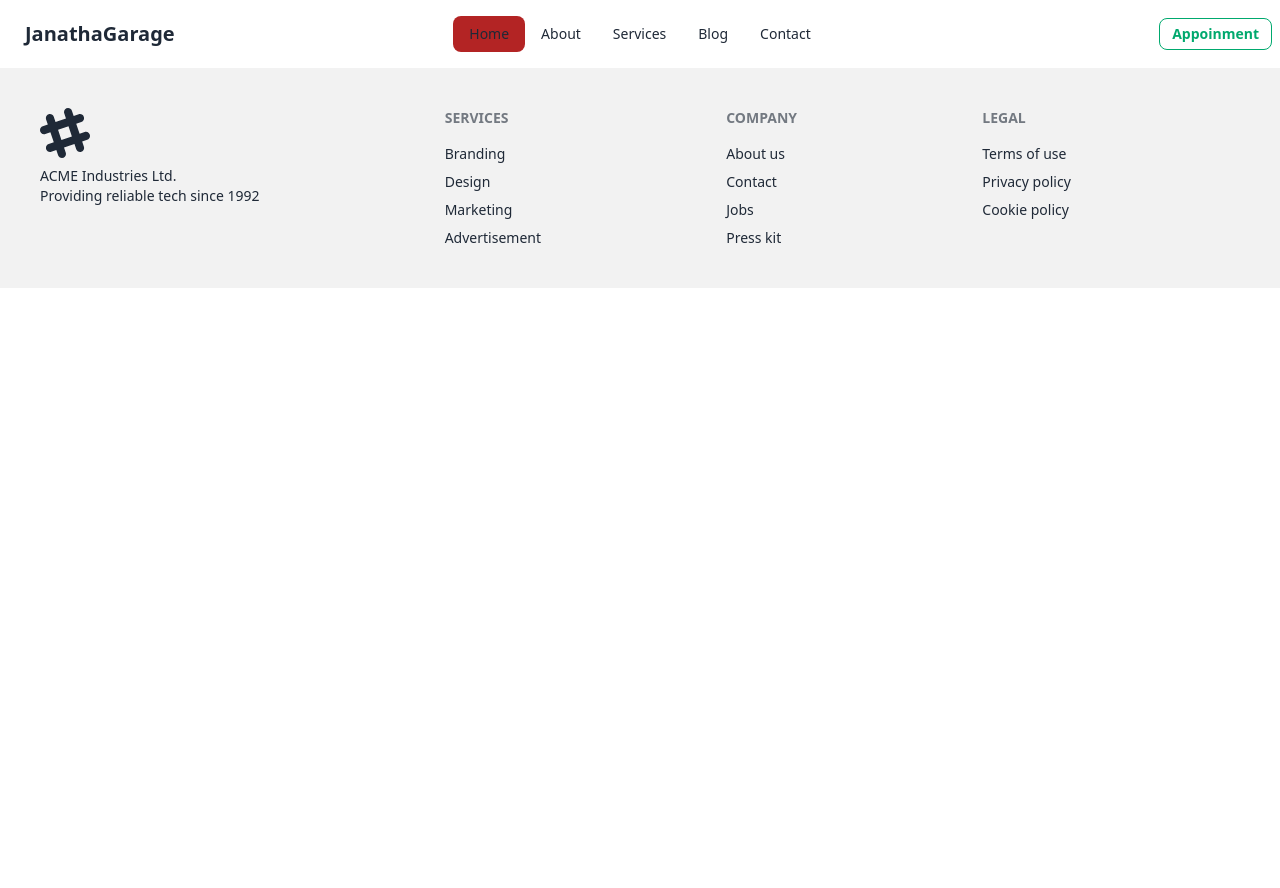
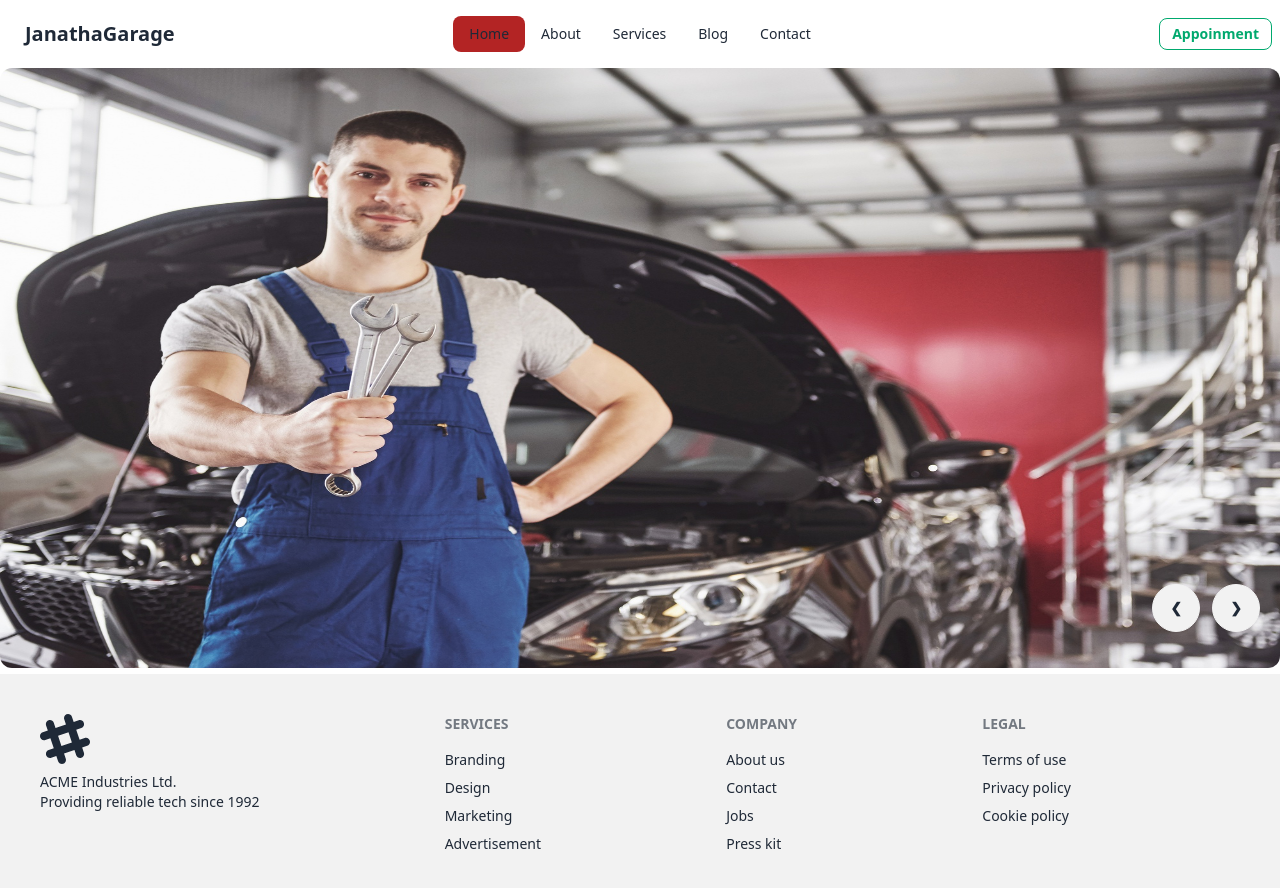
Before and after one commit to rjspyk5/janatha-garage-client, a React (Vite) app: page / in a window 1280 px wide. Shown: the top 888 px of the page. Before the commit the page ends 800 px from the top, so only its background shows below. Built offline with nearby package versions, Linux system fonts and the light colour scheme.

Commit message:
add carasoul image

```diff
--- /dev/null
+++ b/src/Pages/Home/Home.jsx
@@ -0,0 +1,9 @@
+import { Slider } from "./Slider";
+
+export const Home = () => {
+  return (
+    <div>
+      <Slider />
+    </div>
+  );
+};
--- /dev/null
+++ b/src/Pages/Home/Slider.jsx
@@ -0,0 +1,65 @@
+import one from "../../assets/images/banner/1.jpg";
+import two from "../../assets/images/banner/2.jpg";
+import three from "../../assets/images/banner/3.jpg";
+import four from "../../assets/images/banner/4.jpg";
+import five from "../../assets/images/banner/5.jpg";
+import six from "../../assets/images/banner/6.jpg";
+
+export const Slider = () => {
+  return (
+    <div>
+      <div className="carousel w-full">
+        <div id="slide1" className="carousel-item relative w-full">
+          <img src={one} className="w-full h-[400px] md:h-[600px] rounded-xl" />
+          <div className="absolute flex justify-end transform -translate-y-1/2 gap-3 left-5 right-5 bottom-3">
+            <a href="#slide4" className="btn btn-circle">
+              ❮
+            </a>
+            <a href="#slide2" className="btn btn-circle">
+              ❯
+            </a>
+          </div>
+        </div>
+        <div id="slide2" className="carousel-item relative w-full">
+          <img src={two} className="w-full h-[400px] md:h-[600px] rounded-xl" />
+          <div className="absolute flex justify-end transform -translate-y-1/2 gap-3 left-5 right-5 bottom-3">
+            <a href="#slide1" className="btn btn-circle">
+              ❮
+            </a>
+            <a href="#slide3" className="btn btn-circle">
+              ❯
+            </a>
+          </div>
+        </div>
+        <div id="slide3" className="carousel-item relative w-full">
+          <img
+            src={three}
+            className="w-full h-[400px] md:h-[600px] rounded-xl"
+          />
+          <div className="absolute flex justify-end transform -translate-y-1/2 gap-3 left-5 right-5 bottom-3">
+            <a href="#slide2" className="btn btn-circle">
+              ❮
+            </a>
+            <a href="#slide4" className="btn btn-circle">
+              ❯
+            </a>
+          </div>
+        </div>
+        <div id="slide4" className="carousel-item relative w-full">
+          <img
+            src={four}
+            className="w-full h-[400px] md:h-[600px] rounded-xl"
+          />
+          <div className="absolute flex justify-end transform -translate-y-1/2 gap-3 left-5 right-5 bottom-3">
+            <a href="#slide3" className="btn btn-circle">
+              ❮
+            </a>
+            <a href="#slide1" className="btn btn-circle">
+              ❯
+            </a>
+          </div>
+        </div>
+      </div>
+    </div>
+  );
+};
```
Also changed, not shown: src/Routing.jsx (+7 -0 lines).
